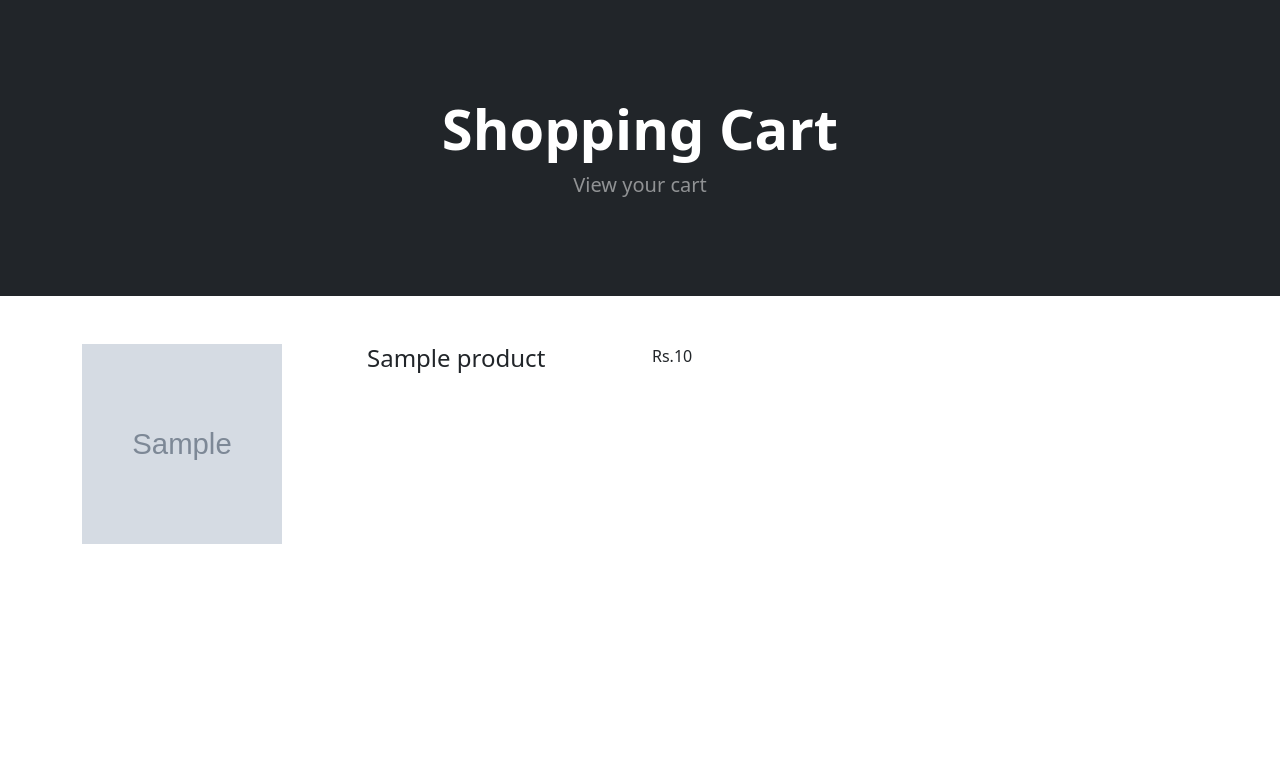
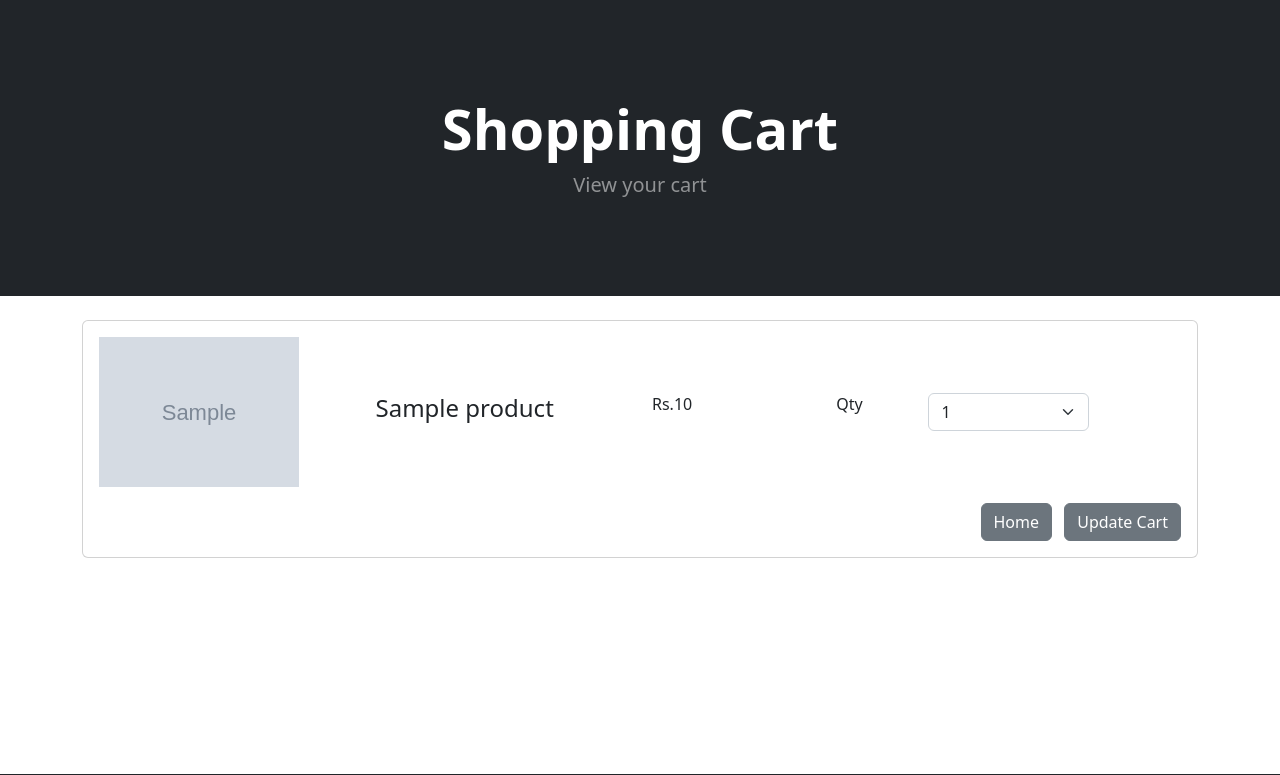
Before and after one commit to robintennison/ecom, a Django app: template cart/templates/cart_summary.html in a window 1280 px wide. Shown: the part 57-832 px from the top of the page. Run offline with Django 5.2, Linux system fonts and the light colour scheme; data comes from the database, SQL or seed files in the repository; both versions use the stored data as it was after the commit; the template is opened without the code that fills it: most values are stand-ins (such as "Sample title", 1, 10 or a date in 2020); grey boxes marked "Sample" are stand-in pictures; some libraries are stand-ins or nearby versions.

Commit message:
cart summary page buttons added

```diff
--- a/cart/cart.py
+++ b/cart/cart.py
@@ -30,3 +30,13 @@ class Cart:
             else:
                 total_qty += int(item)  # fallback for old int-only data
         return total_qty
+
+
+    def get_prods(self):
+        product_ids = self.cart.keys()
+        return Product.objects.filter(id__in=product_ids)
+
+
+    def get_quants(self):
+        quantities = self.cart
+        return quantities
--- a/cart/templates/cart_summary.html
+++ b/cart/templates/cart_summary.html
@@ -32,23 +32,47 @@
         </header>
 <br/>
 <div class="container">
+    {% for product in cart_products %}
+    <div class="card mb-4 p-3">
+        <div class="row align-items-center">
+            <div class="col-md-3">
+                <img src="{{ product.image.url }}" class="img-fluid" width="200" height="200" />
+            </div>
+            <div class="col-md-3">
+                <h4>{{ product.name }}</h4>
+            </div>
+            <div class="col-md-2">
+                <p>Rs.{{ product.price }}</p>
+            </div>
+            <div class="col-md-1">
+                <p>Qty</p>
+            </div>
+            <div class="col-md-2">
+                <select class="form-select" id="product_qty">
+                    {% for key, value in quantities.items %}
+                        {% if key == product.id|stringformat:"s" %}
+                            <option selected>{{ value.quantity }}</option>
+                        {% endif %}
+                    {% endfor %}
+                    {% for i in "12345" %}
+                        <option value="{{ i }}">{{ i }}</option>
+                    {% endfor %}
+                </select>
+            </div>
+        </div>
 
-    {% for product in cart_products %}
-    <br/>
-    <div class="row">
-        <div class="col-md-3">
-            <img src="{{ product.image.url }}" class="img-responsive" width="200" height="200" />
+        <div class="row mt-3 justify-content-end">
+            <div class="col-auto">
+                <a href="{% url 'home' %}" class="btn btn-secondary me-2">Home</a>
+                <button type="button" data-index="{{ product.id }}" class="btn btn-secondary update-cart">Update Cart</button>
+            </div>
         </div>
-        <div class="col-md-3">
-            <h4>{{ product.name }}</h4>
-        </div>
-        <div class="col-md-3">Rs.{{ product.price }}</div>
+    </div>
     {% endfor %}
 </div>
 
-
-        <br/><br/><br/><br/><br/><br/><br/><br/><br/><br/><br/><br/><br/><br/>
-        {% endblock %}
+<br/><br/><br/><br/><br/><br/><br/><br/>
+{% endblock %}
 
     </body>
 </html>
--- a/cart/views.py
+++ b/cart/views.py
@@ -7,16 +7,14 @@ from django.http import JsonResponse
 def cart_summary(request):
     cart = Cart(request)
     cart_products = cart.get_prods()
-    return render(request, 'cart_summary.html', {'cart_products': cart_products})
+    quantities = cart.get_quants
+    return render(request, 'cart_summary.html', {'cart_products': cart_products, 'quantities':quantities})
 
 def cart_add(request):
     cart = Cart(request)
     if request.POST.get('action') == 'post':
         product_id = int(request.POST.get('product_id'))
         product_qty = int(request.POST.get('product_qty'))
-
-        print("PRODUCT QTY RECEIVED:", product_qty)  # 👈
-
         product = get_object_or_404(Product, id=product_id)
 
         cart.add(product=product, quantity=product_qty)
--- a/store/templates/product.html
+++ b/store/templates/product.html
@@ -51,10 +51,6 @@
         e.preventDefault();
         const productId = $('#add-cart').val();  // button's value
         const qty = $('#product_qty').val();     // dropdown value
-
-        console.log("Sending Product ID:", productId);
-        console.log("Sending Quantity:", qty);
-
         $.ajax({
             type: 'POST',
             url: '{% url "cart_add" %}',
```
Also changed, not shown: db.sqlite3.
